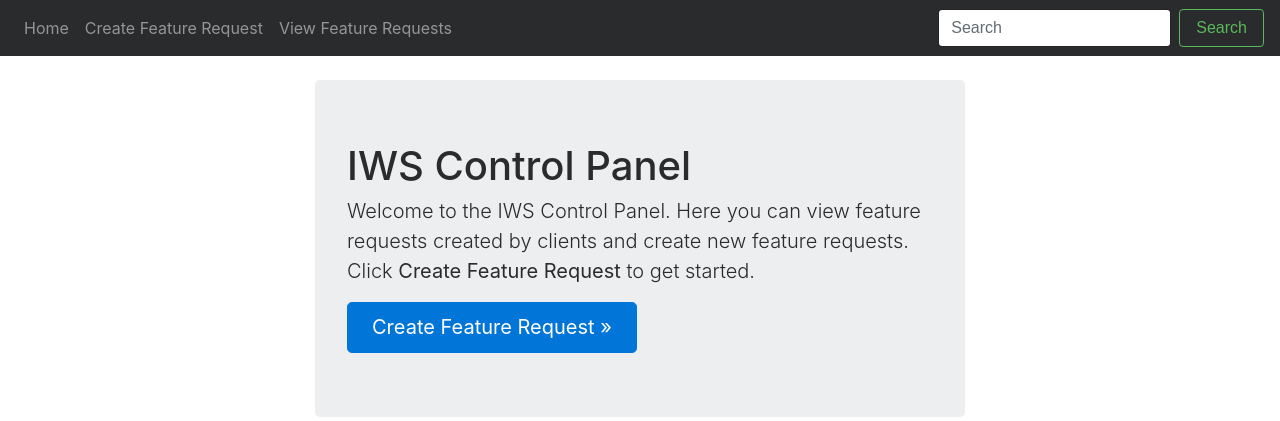
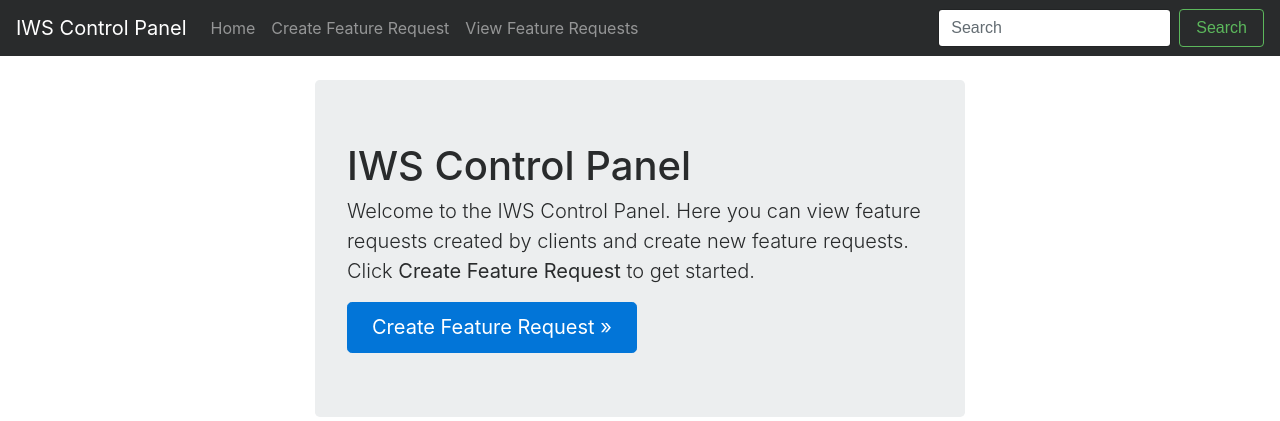
Before and after one commit to gmn/PythonWeb, a Flask app: page / in a window 1280 px wide. Shown: the top 421 px of the page. Run offline with Flask 2, Linux system fonts and the light colour scheme; some libraries are stand-ins or nearby versions.

Commit message:
adjust some problems with the base css

```diff
--- a/flask_with_forms/app/static/base.css
+++ b/flask_with_forms/app/static/base.css
@@ -6,6 +6,7 @@ html {
   min-height: 100%;
 }
 body {
+  padding-top:5rem;
   /* Margin bottom by footer height */
   margin-bottom: 60px;
 }
--- a/flask_with_forms/app/templates/base.html
+++ b/flask_with_forms/app/templates/base.html
@@ -19,12 +19,12 @@
   </head>
   <body>
 
-    <nav class="navbar navbar-toggleable-md navbar-inverse bg-inverse mb-4">
-      <button class="navbar-toggler navbar-toggler-right" type="button" data-toggle="collapse" data-target="#navbarCollapse" aria-controls="navbarCollapse" aria-expanded="false" aria-label="Toggle navigation">
+    <nav class="navbar navbar-toggleable-md navbar-inverse bg-inverse fixed-top">
+      <button class="navbar-toggler navbar-toggler-right" type="button" data-toggle="collapse" data-target="#navbarsExampleDefault" aria-controls="navbarsExampleDefault" aria-expanded="false" aria-label="Toggle navigation">
         <span class="navbar-toggler-icon"></span>
       </button>
-      <div class="collapse navbar-collapse" id="navbarCollapse">
-
+      <a class="navbar-brand" href="/">IWS Control Panel</a>
+      <div class="collapse navbar-collapse" id="navbarsExampleDefault">
         <ul class="navbar-nav mr-auto">
           {% for link in links %}
           <li class="nav-item">
@@ -32,14 +32,12 @@
           </li>
           {% endfor %}
         </ul>
-
         <form class="form-inline mt-2 mt-md-0">
           <input class="form-control mr-sm-2" type="text" placeholder="Search">
           <button class="btn btn-outline-success my-2 my-sm-0" type="submit">Search</button>
         </form>
       </div>
     </nav>
-
 
 
     <div class="container">
@@ -59,7 +57,6 @@
     </div><!-- container -->
 
 
-
     <footer class="footer">
       <div class="container">
         <span class="text-muted">Copyright &copy; 2019, IWS Corp, Inc.</span>
```
